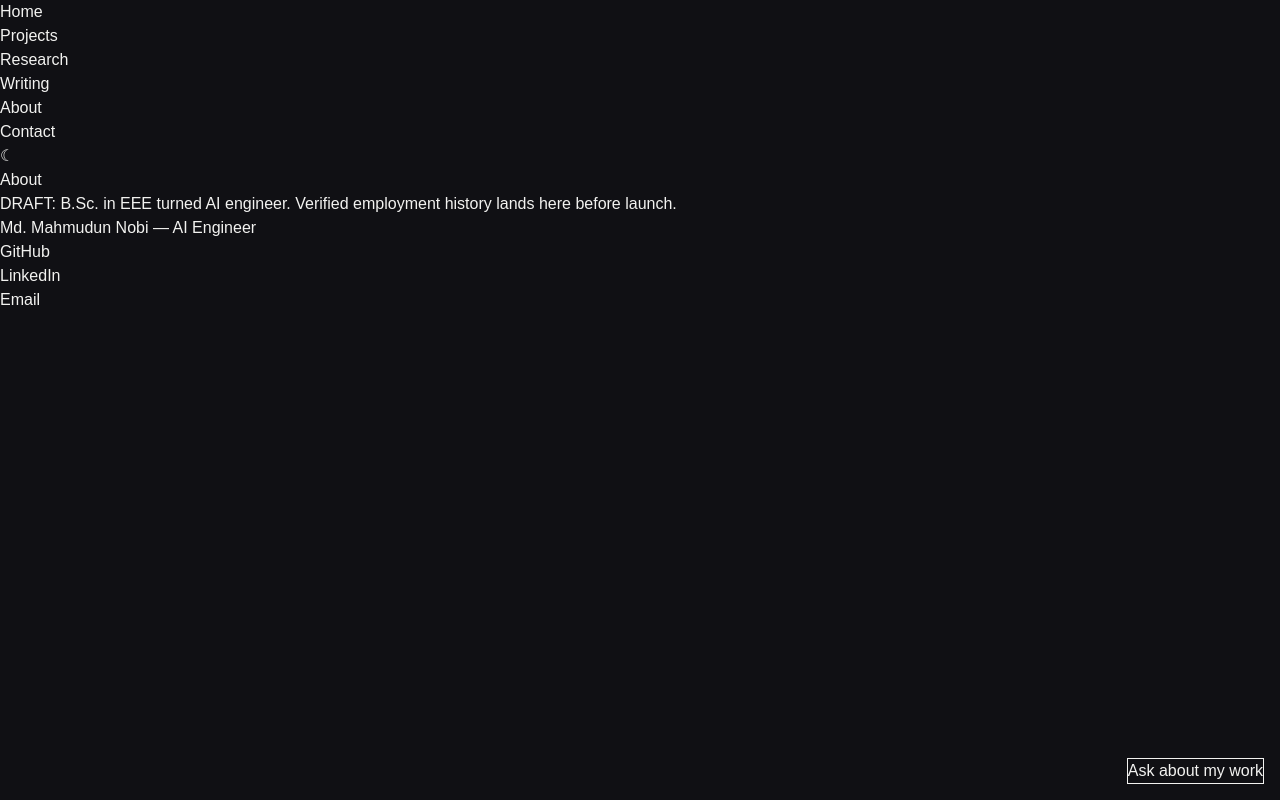
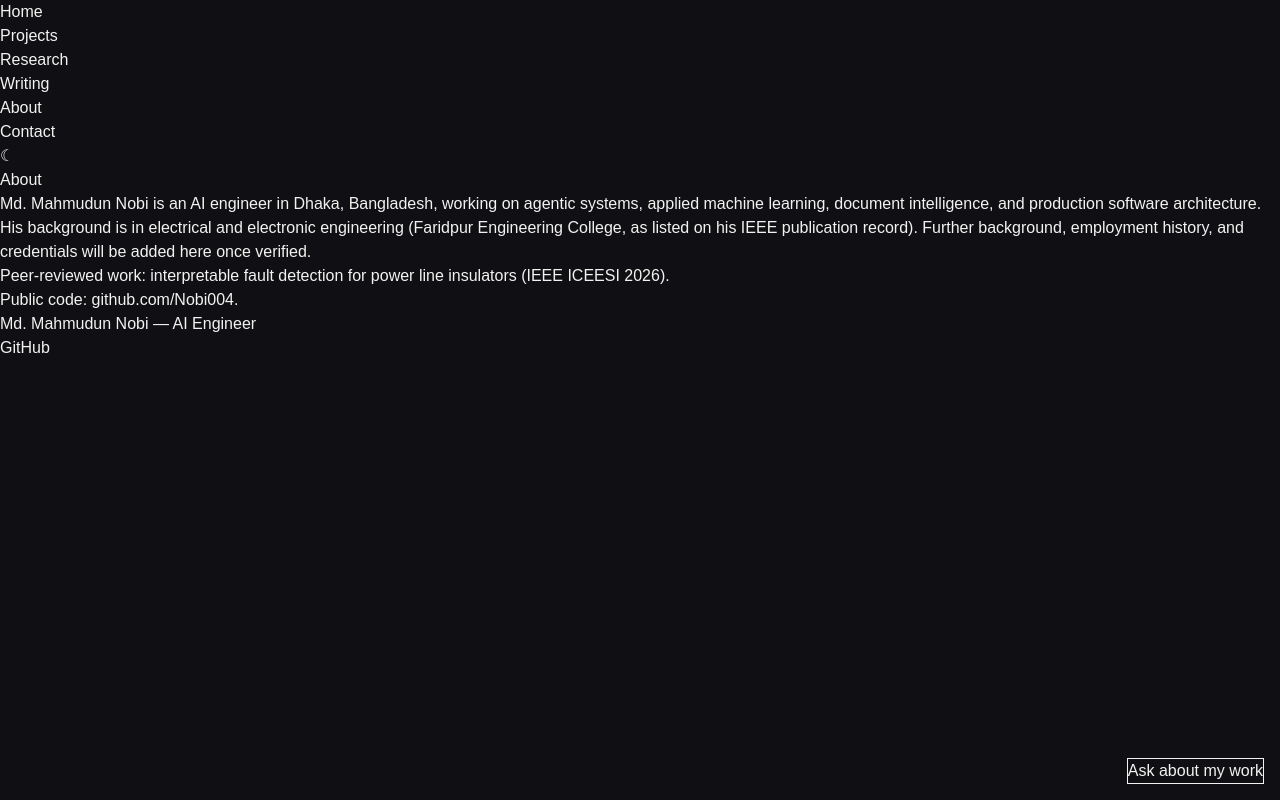
Before and after one commit to Nobi004/portfolio-live, a Next.js app: page /about in a window 1280 px wide. Built offline with nearby package versions, Linux system fonts and the light colour scheme; no server answers.

Commit message:
feat: restrict contact/about/resume to verified information

```diff
--- a/src/app/about/page.tsx
+++ b/src/app/about/page.tsx
@@ -2,7 +2,25 @@ export default function AboutPage() {
   return (
     <article>
       <h1>About</h1>
-      <p>DRAFT: B.Sc. in EEE turned AI engineer. Verified employment history lands here before launch.</p>
+      <p>
+        Md. Mahmudun Nobi is an AI engineer in Dhaka, Bangladesh, working on agentic systems,
+        applied machine learning, document intelligence, and production software architecture.
+      </p>
+      <p>
+        His background is in electrical and electronic engineering (Faridpur Engineering College,
+        as listed on his IEEE publication record). Further background, employment history, and
+        credentials will be added here once verified.
+      </p>
+      <p>
+        Peer-reviewed work:{" "}
+        <a href="/research/insulator-fault-detection">
+          interpretable fault detection for power line insulators (IEEE ICEESI 2026)
+        </a>
+        .
+      </p>
+      <p>
+        Public code: <a href="https://github.com/Nobi004">github.com/Nobi004</a>.
+      </p>
     </article>
   );
 }
--- a/src/app/contact/page.tsx
+++ b/src/app/contact/page.tsx
@@ -3,14 +3,13 @@ export default function ContactPage() {
     <article>
       <h1>Contact</h1>
       <p>
-        <a href="mailto:hello@example.com">hello@example.com</a>
+        The fastest way to reach me right now is through{" "}
+        <a href="https://github.com/Nobi004">GitHub (@Nobi004)</a>.
       </p>
+      <p>A direct professional email address will be published here once confirmed.</p>
       <ul>
         <li>
           <a href="https://github.com/Nobi004">GitHub</a>
-        </li>
-        <li>
-          <a href="https://www.linkedin.com/">LinkedIn</a>
         </li>
       </ul>
     </article>
--- a/src/app/resume/route.ts
+++ b/src/app/resume/route.ts
@@ -1,9 +1,16 @@
+import { notFound } from "next/navigation";
 import { readFile } from "node:fs/promises";
 import path from "node:path";
 
 export async function GET() {
   const filePath = path.join(process.cwd(), "public", "resume", "resume.pdf");
-  const data = await readFile(filePath);
+  let data: Buffer;
+  try {
+    data = await readFile(filePath);
+  } catch {
+    // No approved resume published yet — honest 404, not a placeholder file.
+    notFound();
+  }
   return new Response(new Uint8Array(data), {
     headers: { "Content-Type": "application/pdf" },
   });
--- a/src/components/layout/site-footer.tsx
+++ b/src/components/layout/site-footer.tsx
@@ -6,12 +6,6 @@ export function SiteFooter() {
         <li>
           <a href="https://github.com/Nobi004">GitHub</a>
         </li>
-        <li>
-          <a href="https://www.linkedin.com/">LinkedIn</a>
-        </li>
-        <li>
-          <a href="mailto:hello@example.com">Email</a>
-        </li>
       </ul>
     </footer>
   );
```
Also changed, not shown: 1 other file (tests, documents, lock files or other folders).
